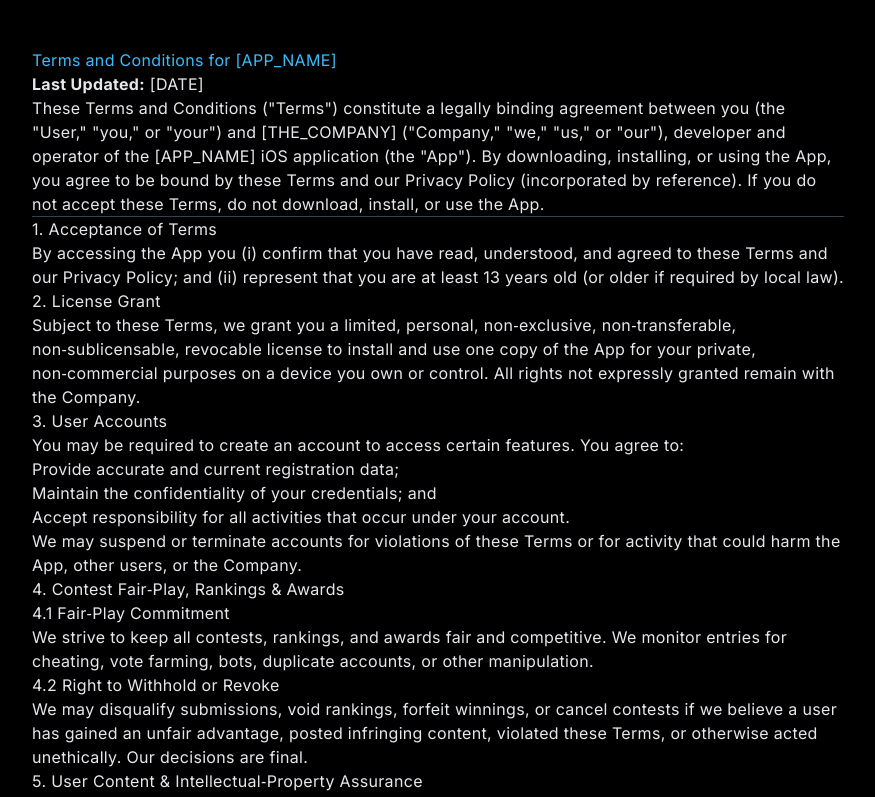
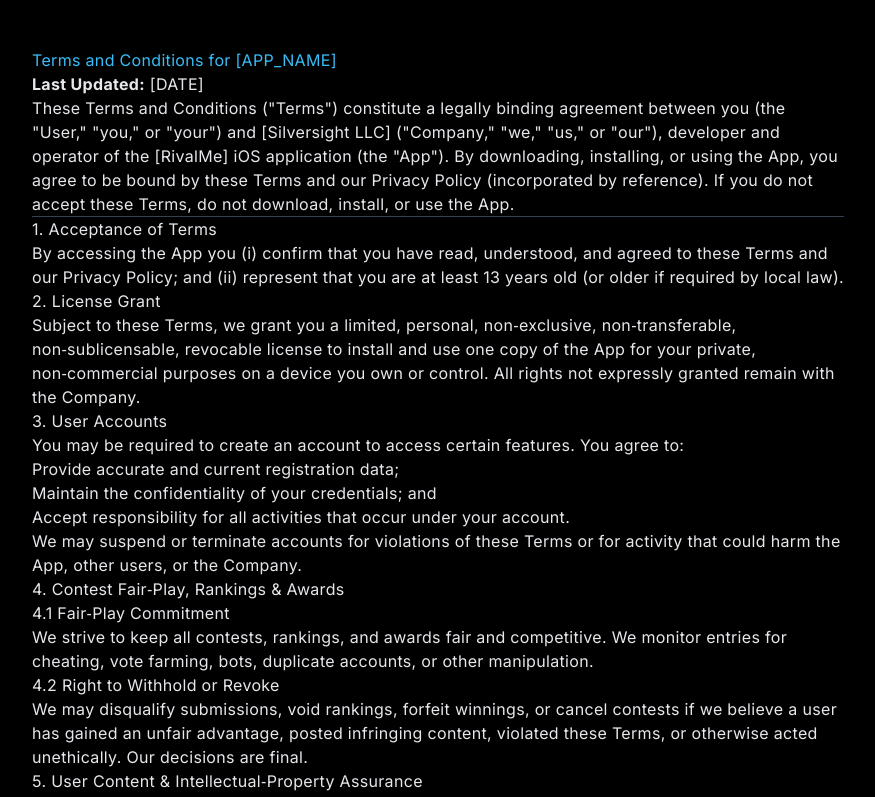
Before and after one commit to Silversight-Studio/silversight-studio.github.io, a plain HTML site: page pages/termsAndConditions/index.html in a window 1280 px wide. Shown: the top 797 px of the page, without its empty margins (202-1077 px from the left). Drawn offline with nearby package versions, Linux system fonts and the light colour scheme.

Commit message:
Update index.html

```diff
--- a/pages/termsAndConditions/index.html
+++ b/pages/termsAndConditions/index.html
@@ -65,8 +65,8 @@
       <p><strong>Last Updated:</strong> [DATE]</p>
 
       <p>These Terms and Conditions ("Terms") constitute a legally binding agreement between you
-      (the "User," "you," or "your") and [THE_COMPANY] ("Company," "we," "us," or "our"), developer
-      and operator of the [APP_NAME] iOS application (the "App"). By downloading, installing, or
+      (the "User," "you," or "your") and [Silversight LLC] ("Company," "we," "us," or "our"), developer
+      and operator of the [RivalMe] iOS application (the "App"). By downloading, installing, or
       using the App, you agree to be bound by these Terms and our Privacy Policy (incorporated by
       reference). If you do not accept these Terms, do not download, install, or use the App.</p>
 
@@ -159,7 +159,7 @@
       <p>Silversight LLC<br>Email: <a href="mailto:support@silversightllc.com">support@silversightllc.com</a><br>Address: Denton, TX</p>
 
       <hr>
-      <p>By downloading or using [APP_NAME], you acknowledge that you have read, understood, and agree
+      <p>By downloading or using [RivalMe], you acknowledge that you have read, understood, and agree
       to be bound by these Terms and Conditions.</p>
     </div>
   </section>
```
